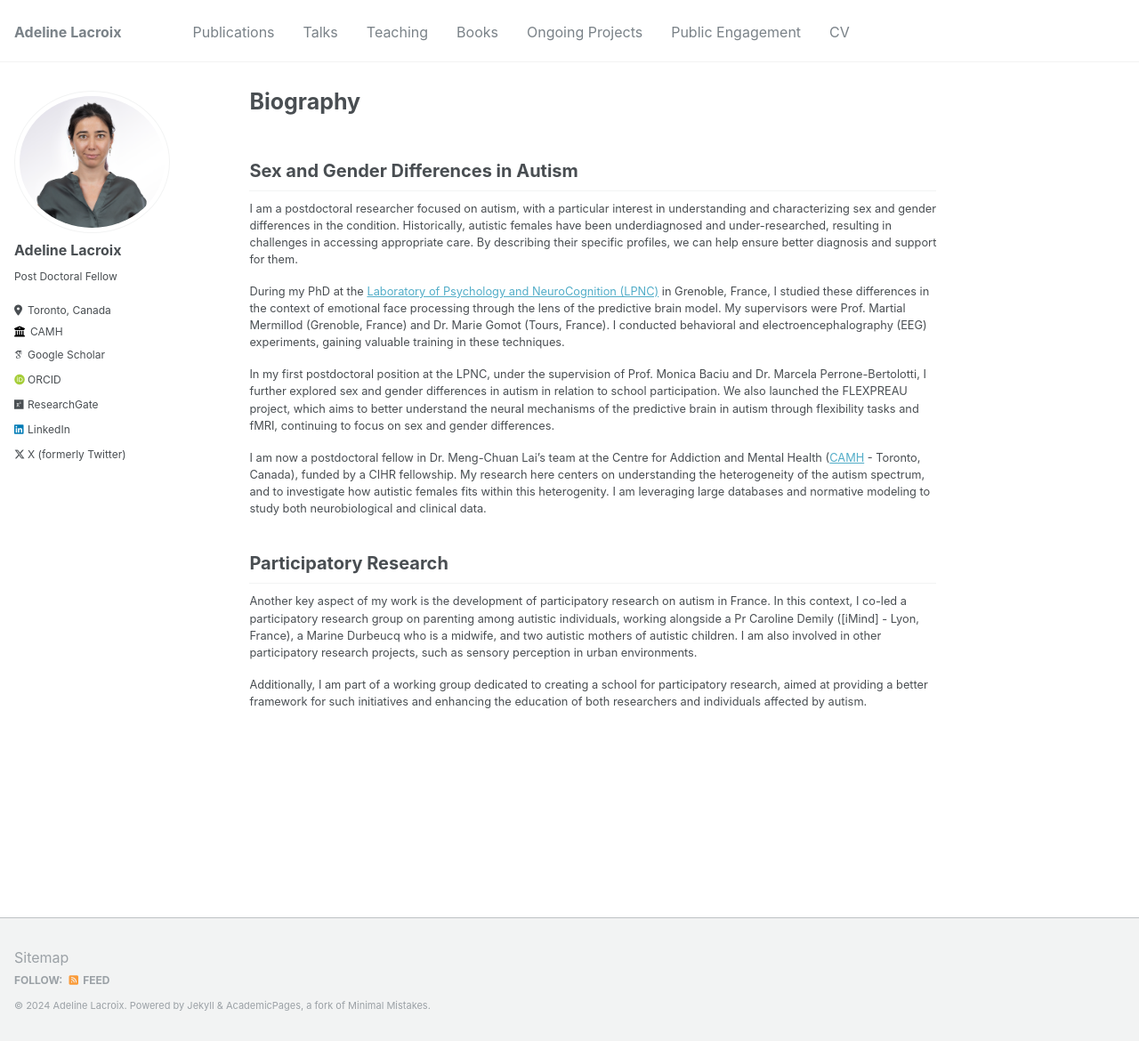
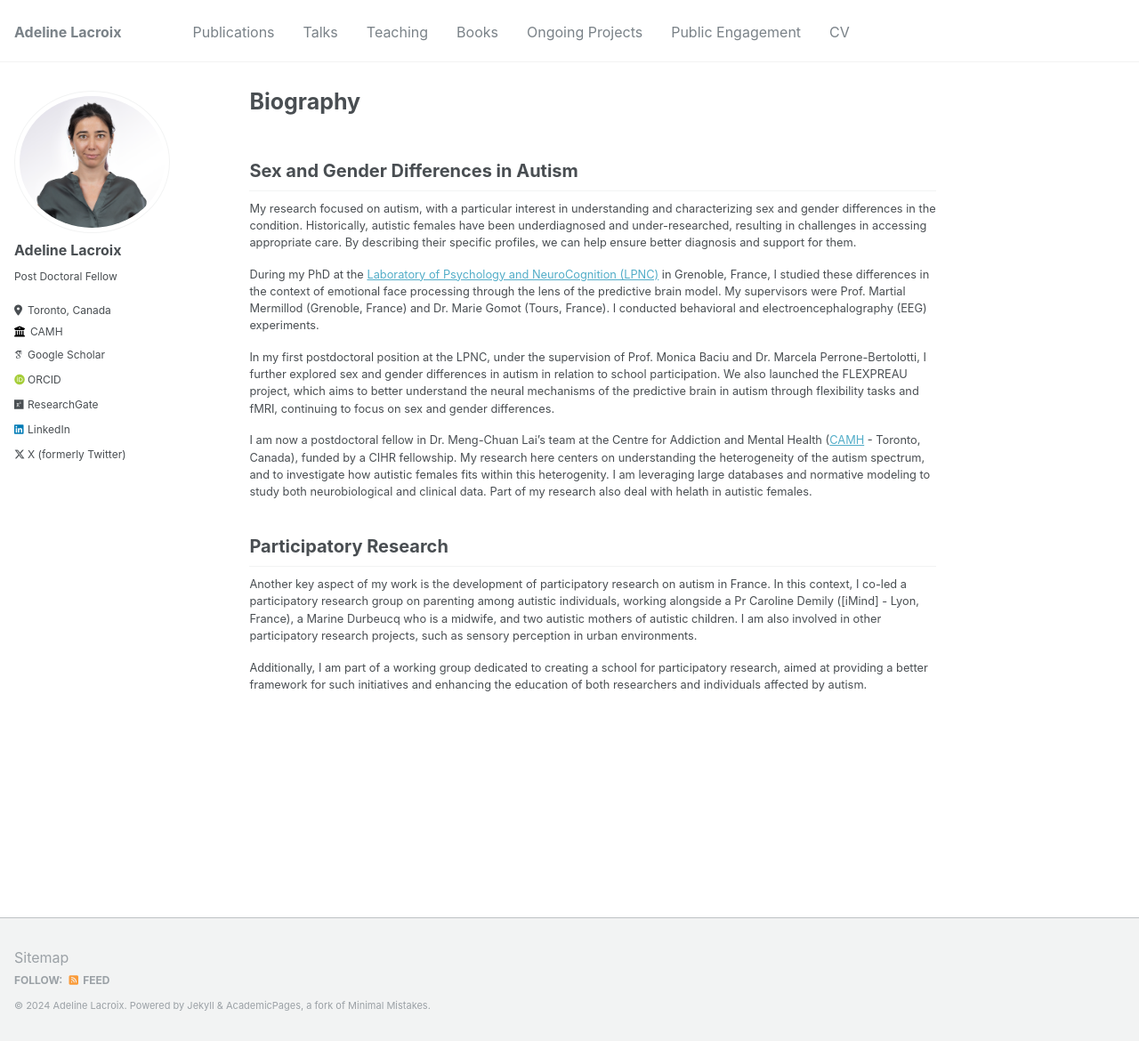
Before and after one commit to Adeline-Lacroix/Adeline-Lacroix.github.io, a Jekyll site: the page built from _pages/about.md, in a window 1280 px wide and 1170 px high. Shown: the whole window at 89% size. Built offline with Jekyll 4.4.1, drawn with Linux system fonts in a browser that asks for light colours; some web fonts are replaced.

```diff
--- a/_pages/about.md
+++ b/_pages/about.md
@@ -8,13 +8,13 @@ redirect_from:
 ---
 
 ## Sex and Gender Differences in Autism
-I am a postdoctoral researcher focused on autism, with a particular interest in understanding and characterizing sex and gender differences in the condition. Historically, autistic females have been underdiagnosed and under-researched, resulting in challenges in accessing appropriate care. By describing their specific profiles, we can help ensure better diagnosis and support for them.
+My research focused on autism, with a particular interest in understanding and characterizing sex and gender differences in the condition. Historically, autistic females have been underdiagnosed and under-researched, resulting in challenges in accessing appropriate care. By describing their specific profiles, we can help ensure better diagnosis and support for them.
 
-During my PhD at the [Laboratory of Psychology and NeuroCognition (LPNC)](https://lpnc.univ-grenoble-alpes.fr/en) in Grenoble, France, I studied these differences in the context of emotional face processing through the lens of the predictive brain model. My supervisors were Prof. Martial Mermillod (Grenoble, France) and Dr. Marie Gomot (Tours, France). I conducted behavioral and electroencephalography (EEG) experiments, gaining valuable training in these techniques.
+During my PhD at the [Laboratory of Psychology and NeuroCognition (LPNC)](https://lpnc.univ-grenoble-alpes.fr/en) in Grenoble, France, I studied these differences in the context of emotional face processing through the lens of the predictive brain model. My supervisors were Prof. Martial Mermillod (Grenoble, France) and Dr. Marie Gomot (Tours, France). I conducted behavioral and electroencephalography (EEG) experiments.
 
 In my first postdoctoral position at the LPNC, under the supervision of Prof. Monica Baciu and Dr. Marcela Perrone-Bertolotti, I further explored sex and gender differences in autism in relation to school participation. We also launched the FLEXPREAU project, which aims to better understand the neural mechanisms of the predictive brain in autism through flexibility tasks and fMRI, continuing to focus on sex and gender differences.
 
-I am now a postdoctoral fellow in Dr. Meng-Chuan Lai's team at the Centre for Addiction and Mental Health ([CAMH](https://www.camh.ca) - Toronto, Canada), funded by a CIHR fellowship. My research here centers on understanding the heterogeneity of the autism spectrum, and to investigate how autistic females fits within this heterogenity. I am leveraging large databases and normative modeling to study both neurobiological and clinical data.
+I am now a postdoctoral fellow in Dr. Meng-Chuan Lai's team at the Centre for Addiction and Mental Health ([CAMH](https://www.camh.ca) - Toronto, Canada), funded by a CIHR fellowship. My research here centers on understanding the heterogeneity of the autism spectrum, and to investigate how autistic females fits within this heterogenity. I am leveraging large databases and normative modeling to study both neurobiological and clinical data. Part of my research also deal with helath in autistic females.
 
 ## Participatory Research
 Another key aspect of my work is the development of participatory research on autism in France. In this context, I co-led a participatory research group on parenting among autistic individuals, working alongside a Pr Caroline Demily ([iMind] - Lyon, France), a Marine Durbeucq who is a midwife, and two autistic mothers of autistic children. I am also involved in other participatory research projects, such as sensory perception in urban environments.
--- a/_sass/_reset.scss
+++ b/_sass/_reset.scss
@@ -14,6 +14,8 @@ html {
     font-size: 16px;
   }
 
+  -webkit-text-size-adjust: 100%;
+  -ms-text-size-adjust: 100%;
 
 }
 
```
